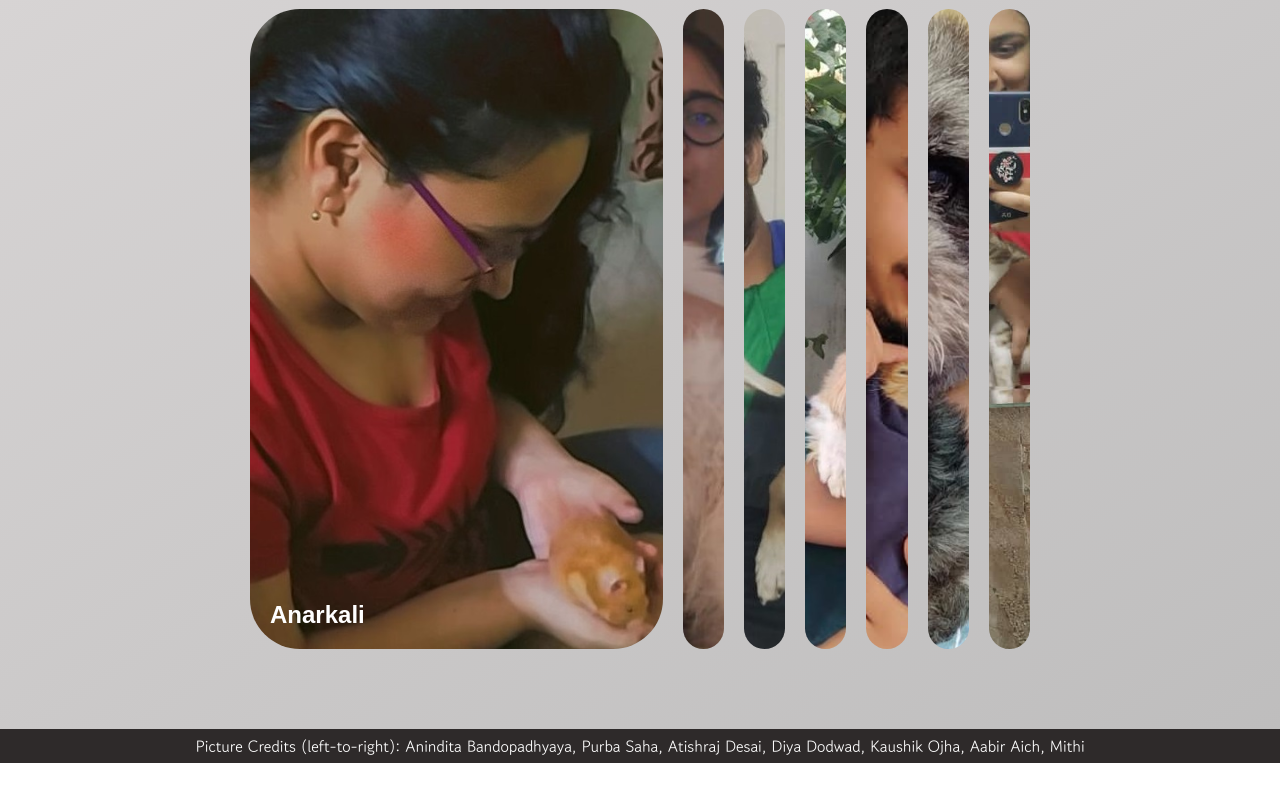
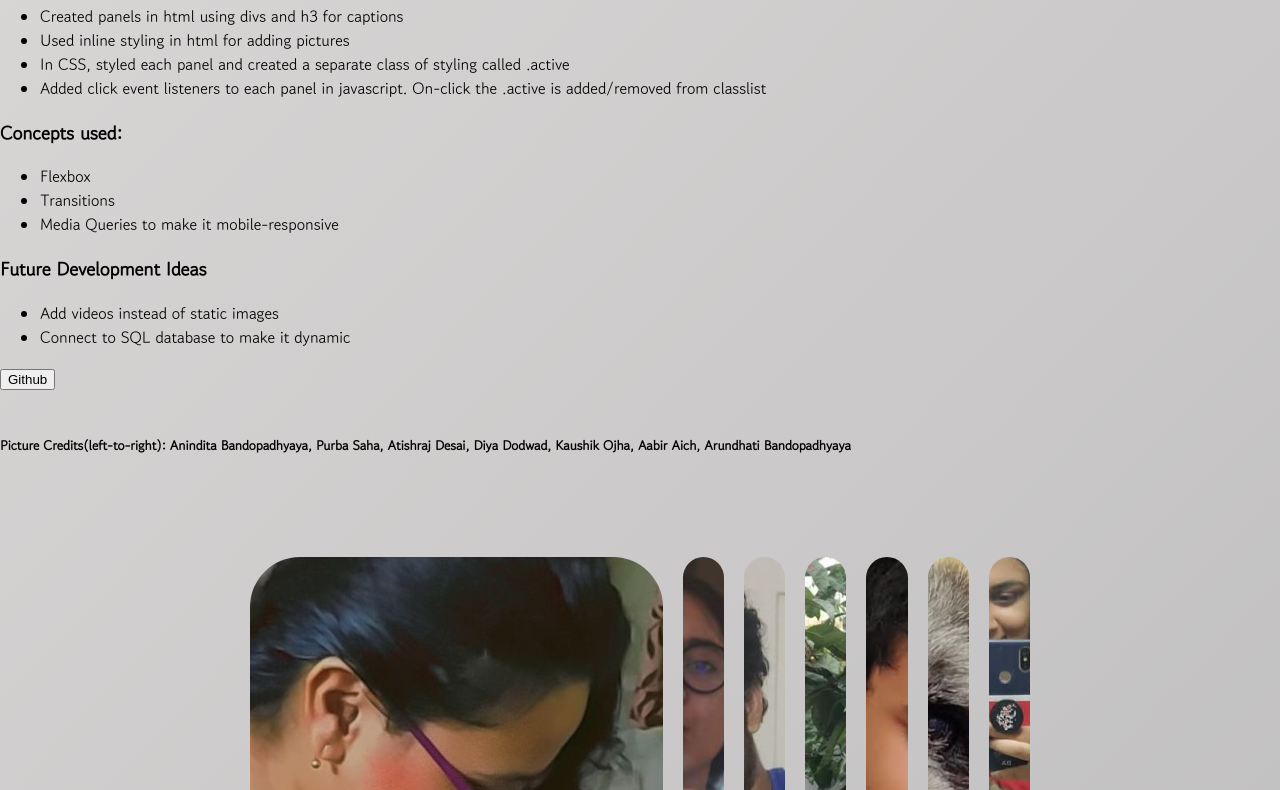
Before and after one commit to Arundhati1234/CarouselPractice, a plain HTML site: page index.html in a window 1280 px wide. Shown: the part 71-861 px from the top of the page. Before the commit the page ends 834 px from the top, so only its background shows below. Drawn offline with Linux system fonts and the light colour scheme.

Commit message:
added description

```diff
--- a/index.html
+++ b/index.html
@@ -6,8 +6,40 @@
     <meta name="viewport" content="width=device-width, initial-scale=1.0">
     <link rel="stylesheet" href="styles.css">
     <title>Expanding Cards</title>
+    <link rel="icon" type="image/png" href="favicon.gif"/>
 </head>
 <body>
+
+    <div class="how-to">
+        <h2>Expanding Cards</h2>
+        <ul>
+            <li>Created panels in html using <span class='act'>divs</span> and <span class='act'>h3</span> for captions</li>
+            <li>Used <span class='act'>inline styling</span> in html for adding pictures</li>
+            <li>In CSS, styled each panel and created a separate class of styling called <span class='act'>.active</span></li>
+            <li>Added <span class='act'>click event listeners</span> to each panel in javascript. On-click the <span class="act">.active</span> is added/removed from classlist</li>
+        </ul>
+        <h3>Concepts used:</h3>
+        <ul>
+            <li>Flexbox</li>
+            <li>Transitions</li>
+            <li>Media Queries to make it mobile-responsive</li>
+        </ul>
+        <h3>Future Development Ideas</h3>
+        <ul>
+            <li>Add videos instead of static images</li>
+            <li>Connect to SQL database to make it dynamic</li>
+        </ul>
+
+        <button onclick="window.location.href = 'https://github.com/Arundhati1234/CarouselPractice';">
+        Github
+    </button>
+    <br><br>
+    <h5>Picture Credits(left-to-right): Anindita Bandopadhyaya, Purba Saha, Atishraj Desai, Diya Dodwad, Kaushik Ojha, Aabir Aich, Arundhati Bandopadhyaya</h5>
+
+    </ul>
+
+    </div>
+
     <div class="carousel">
     <div class="container">
         <div class="panel active" style="background-image: url('Anarkali.jpg');">
@@ -34,9 +66,10 @@
         </div>
     </div>
 </div>
-    <footer>
+
+    <!-- <footer>
         Picture Credits (left-to-right): Anindita Bandopadhyaya, Purba Saha, Atishraj Desai, Diya Dodwad, Kaushik Ojha, Aabir Aich, Mithi
-    </footer>
+    </footer> -->
 
 
     <script src="scripts.js"></script>
```
